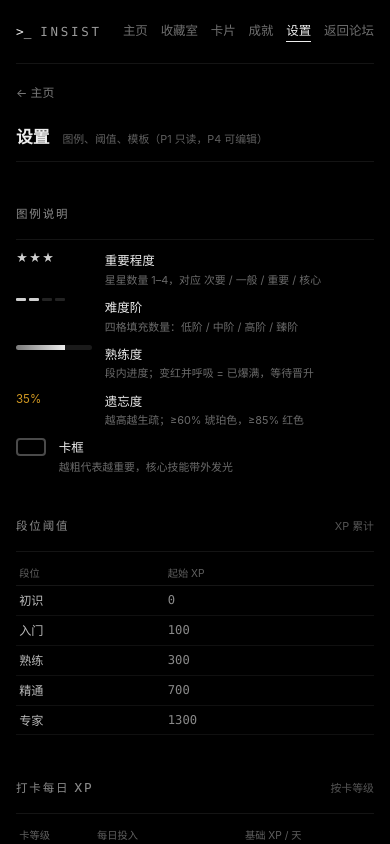
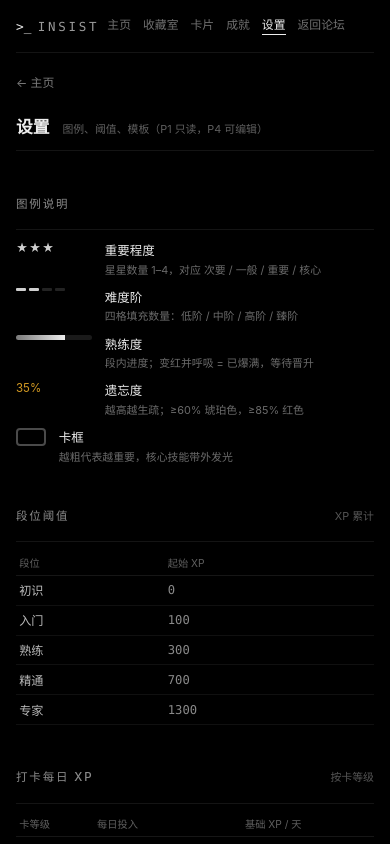
Before and after one commit to DISI-al/disi-forum, a Vue app in the folder disi_vue_project/: page /insist/settings in a window 390 px wide. Shown: the top 844 px of the page. Built offline with nearby package versions, Linux system fonts and the light colour scheme; sample sign-in values are in the browser's storage.

Commit message:
INSIST 移动端导航保持一行：链接区横向滑动，不再换行

```diff
--- a/disi_vue_project/src/styles/insist.css
+++ b/disi_vue_project/src/styles/insist.css
@@ -216,6 +216,34 @@
   .insist-grid { grid-template-columns: 1fr; }
 }
 
+/* 手机端：导航保持一行，链接太多时横向滑动而不是换行 */
+@media (max-width: 640px) {
+  .insist-nav {
+    flex-wrap: nowrap;
+    gap: 0.4rem;
+    padding: 0.95rem 0;
+  }
+  .insist-mark { flex-shrink: 0; }
+  .insist-brand { margin-right: 0.1rem; flex-shrink: 0; }
+  .insist-links {
+    flex: 1 1 auto;
+    min-width: 0;
+    flex-wrap: nowrap;
+    gap: 0.75rem;
+    overflow-x: auto;
+    padding-bottom: 2px;
+    scrollbar-width: none;
+    -ms-overflow-style: none;
+    -webkit-overflow-scrolling: touch;
+  }
+  .insist-links::-webkit-scrollbar { display: none; }
+  .insist-links a {
+    white-space: nowrap;
+    font-size: 0.74rem;
+    flex-shrink: 0;
+  }
+}
+
 @media (prefers-reduced-motion: reduce) {
   .insist-bar.full { animation: none; }
   .sk-card { transition: none; }
--- a/disi_vue_project/src/views/Insist.vue
+++ b/disi_vue_project/src/views/Insist.vue
@@ -438,8 +438,9 @@ onMounted(load)
 
 @media (max-width: 820px) {
   .hero-row { grid-template-columns: 1fr; }
-  .habit { flex-wrap: wrap; }
+  .habit { flex-wrap: wrap; row-gap: 0.35rem; }
   .habit-sub { width: 100%; }
+  .habit .insist-btn { margin-left: auto; }
 }
 @media (prefers-reduced-motion: reduce) {
   .marquee-track { animation: none; }
```
